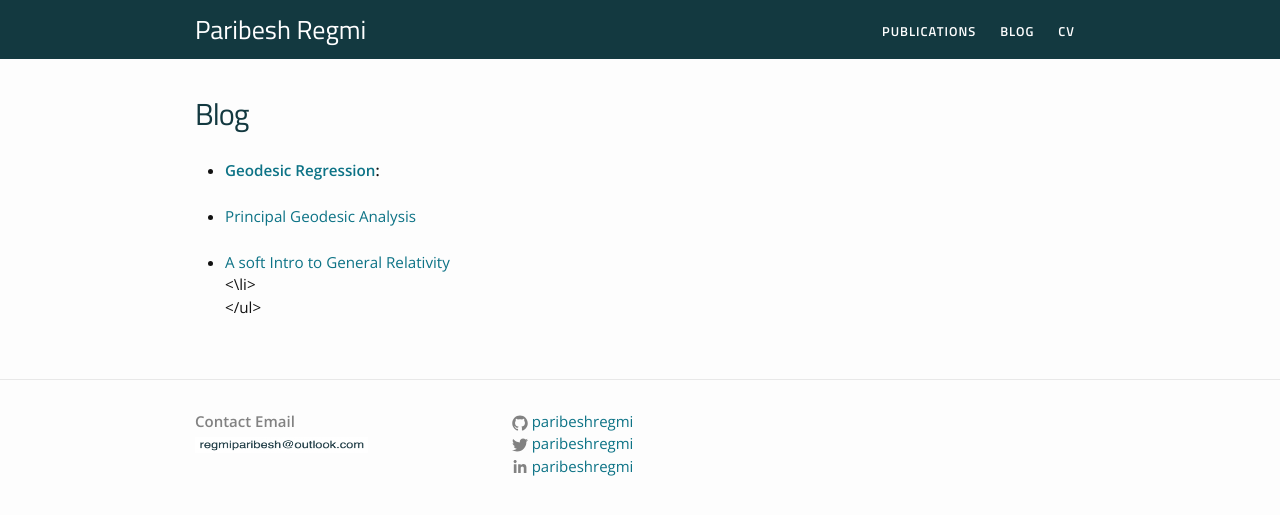
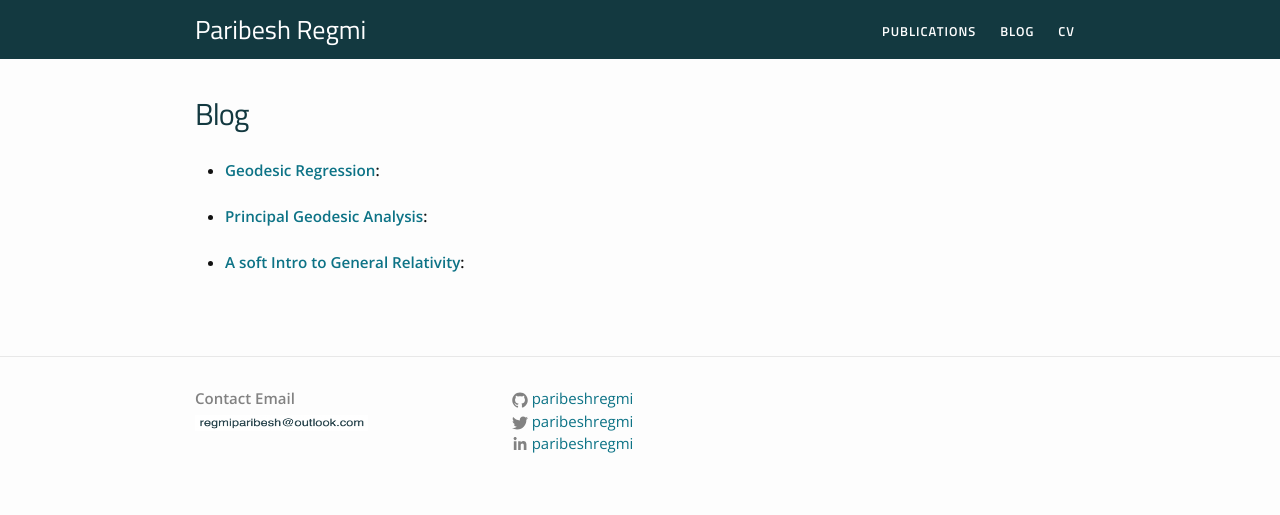
Before and after one commit to paribeshregmi/paribeshregmi.github.io, a Jekyll site: the page built from assets/pages/blog.markdown, in a window 1280 px wide. Shown: the top 515 px of the page. Built offline with Jekyll 4.4.1, drawn with Linux system fonts in a browser that asks for light colours.

Commit message:
Update blog.markdown

```diff
--- a/assets/pages/blog.markdown
+++ b/assets/pages/blog.markdown
@@ -4,15 +4,15 @@ title: Blog
 permalink: /blog/
 ---
 <ul>
-	<li>
+    <li>
         <b><a href="https://towardsdatascience.com/geodesic-regression-d0334de2d9d8" target="_blank" rel="noopener noreferrer">Geodesic Regression</a>:</b><br>
 
     </li><br>
     <li>
-    <a href="https://towardsdatascience.com/principal-geodesic-analysis-2ec7ad1b2679" target="_blank" rel="noopener noreferrer">Principal Geodesic Analysis</a> <br>
+    <b><a href="https://towardsdatascience.com/principal-geodesic-analysis-2ec7ad1b2679" target="_blank" rel="noopener noreferrer">Principal Geodesic Analysis</a>:</b><br>
 
     </li><br>
     <li>
-    <a href="https://paribeshregmi.medium.com/a-soft-intro-to-general-relativity-aa46da221747" target="_blank" rel="noopener noreferrer">A soft Intro to General Relativity</a><br>
-    <\li><br>
+    <b><a href="https://paribeshregmi.medium.com/a-soft-intro-to-general-relativity-aa46da221747" target="_blank" rel="noopener noreferrer">A soft Intro to General Relativity</a>:</b><br>
+    </li><br>
 </ul>
```
